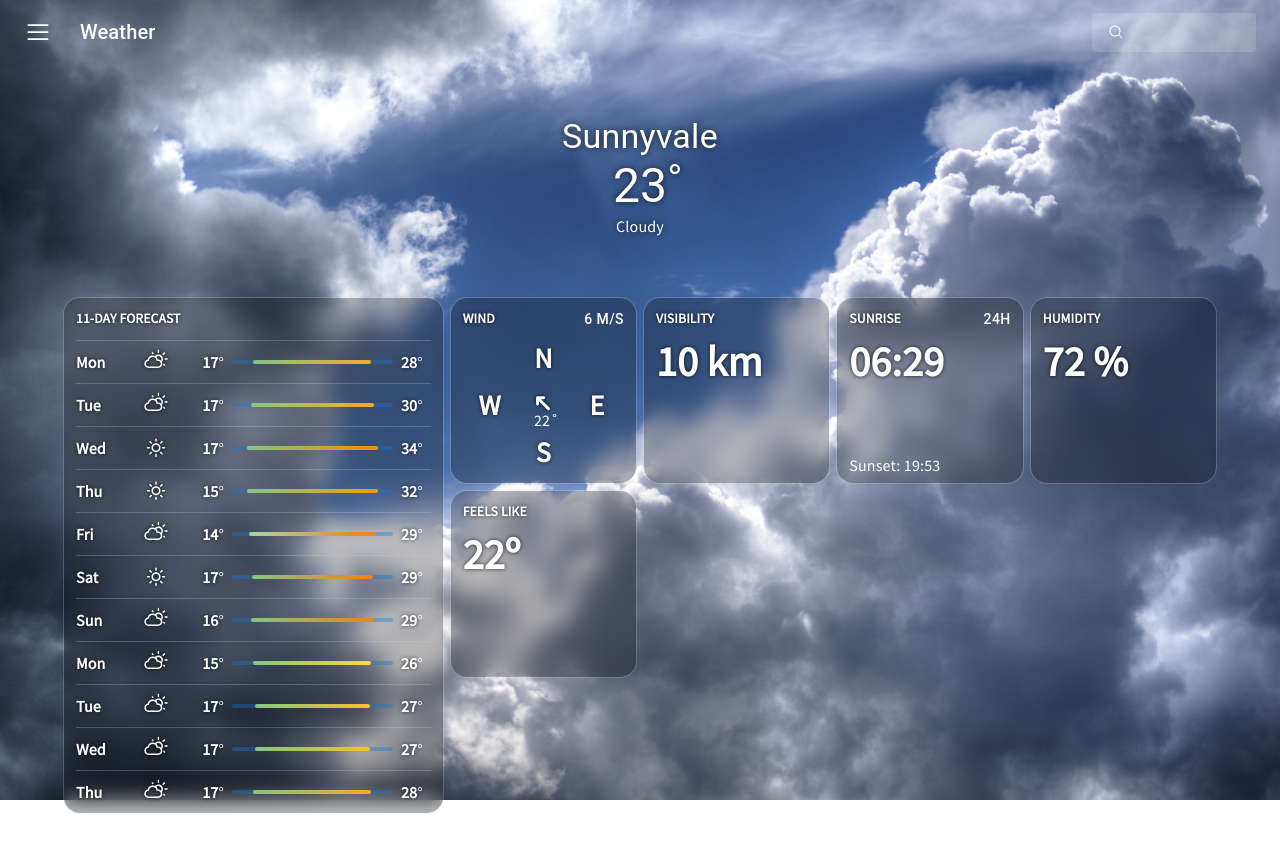
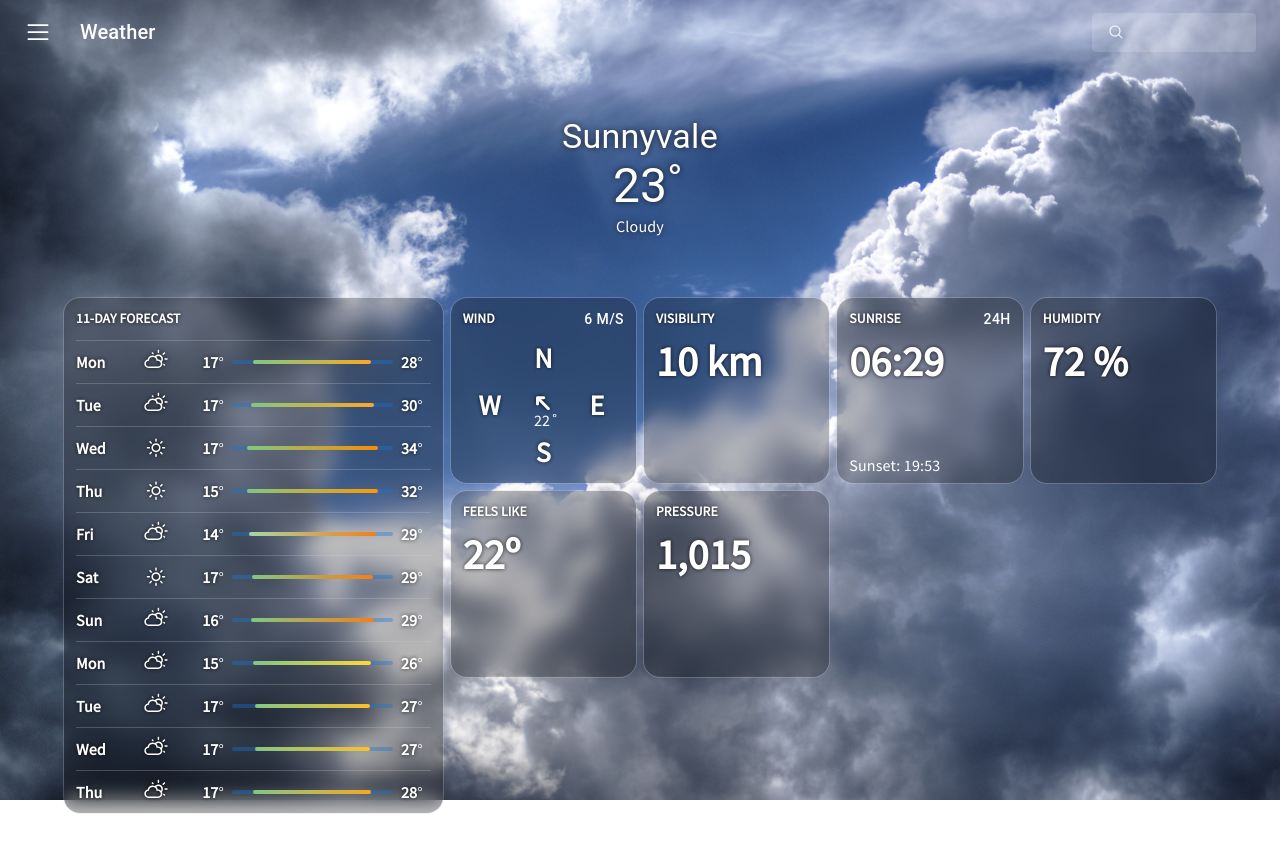
Before and after one commit to bannerett/weather-app, a React (Vite) app: page / in a window 1280 px wide. Shown: the top 852 px of the page. Built offline with nearby package versions, Linux system fonts and the light colour scheme; no server answers.

Commit message:
feat(PressureCard.tsx): set up the card and basic markup (#4)
* feat(PressureCard.tsx): set up the card and basic markup

* fix(SunriseCard.tsx, Grid.ts): fix incorrect property error

* ci(package.json): add npm command to remove docker image on build

```diff
--- a/package.json
+++ b/package.json
@@ -6,7 +6,8 @@
   "scripts": {
     "dev": "vite --host",
     "build": "tsc && vite build",
-    "preview": "vite preview"
+    "preview": "vite preview",
+    "docker:remove:image": "docker rmi weather-app"
   },
   "dependencies": {
     "@emotion/react": "^11.11.1",
--- a/src/App.tsx
+++ b/src/App.tsx
@@ -12,6 +12,7 @@ import CurrentWeatherCard from '~/components/CurrentWeatherCard';
 import FeelsLikeCard from '~/components/FeelsLikeCard';
 import ForecastsCard from '~/components/ForecastsCard';
 import HumidityCard from '~/components/HumidityCard';
+import PressureCard from '~/components/PressureCard';
 import SunriseCard from '~/components/SunriseCard';
 import TopBar from '~/components/TopBar';
 import VisibilityCard from '~/components/VisibilityCard';
@@ -140,6 +141,9 @@ function App() {
                 <Grid item xs={3}>
                   <FeelsLikeCard {...weather.current_observation.wind} />
                 </Grid>
+                <Grid item xs={3}>
+                  <PressureCard pressure={weather.current_observation.atmosphere.pressure} />
+                </Grid>
               </Grid>
             </Grid>
           </Grid>
--- /dev/null
+++ b/src/components/PressureCard.tsx
@@ -0,0 +1,20 @@
+import Card from '~/components/ui/Card';
+import Grid from '~/components/ui/Grid';
+import Strong from '~/components/ui/Strong';
+
+function PressureCard({ pressure }: { pressure: number }) {
+  return (
+    <Card.ContainerSquare>
+      <Grid.Container>
+        <Grid.Item>
+          <Card.Header>pressure</Card.Header>
+        </Grid.Item>
+        <Grid.Item xs={12}>
+          <Strong.Shadow sx={{ fontSize: 42 }}>{Math.round(pressure).toLocaleString()}</Strong.Shadow>
+        </Grid.Item>
+      </Grid.Container>
+    </Card.ContainerSquare>
+  );
+}
+
+export default PressureCard;
--- a/src/components/SunriseCard.tsx
+++ b/src/components/SunriseCard.tsx
@@ -29,12 +29,12 @@ function SunriseCard(phases: Astronomy) {
   return (
     <Card.ContainerSquare sx={{ position: 'relative', pb: 4 }}>
       <Grid.Container>
-        <Grid.FlexGridItem xs={12} sx={{ justifyContent: 'space-between' }}>
+        <Grid.Item xs={12} sx={{ display: 'flex', justifyContent: 'space-between' }}>
           <Card.Header>sunrise</Card.Header>
           <Button disableElevation onClick={toggleAmPm} sx={{ p: 0, color: '#fff', minWidth: 'unset' }} variant="text">
             {amPm ? 'AM/PM' : '24H'}
           </Button>
-        </Grid.FlexGridItem>
+        </Grid.Item>
         <Grid.Item xs={12}>
           <Strong.Shadow sx={{ fontSize: 42 }}>{sunrise}</Strong.Shadow>
         </Grid.Item>
--- a/src/components/VisibilityCard.tsx
+++ b/src/components/VisibilityCard.tsx
@@ -8,7 +8,7 @@ function VisibilityCard({ visibility }: { visibility: number }) {
   return (
     <Card.ContainerSquare overflow="hidden">
       <Grid.Container>
-        <Grid.Item>
+        <Grid.Item xs={12}>
           <Card.Header>visibility</Card.Header>
         </Grid.Item>
         <Grid.Item xs={12}>
--- a/src/components/ui/Grid.ts
+++ b/src/components/ui/Grid.ts
@@ -7,7 +7,4 @@ GridContainer.defaultProps = { container: true };
 const GridItem = styled(MuiGrid)({});
 GridItem.defaultProps = { item: true };
 
-const FlexGridItem = styled(MuiGrid)({ display: 'flex', alignItems: 'center' });
-GridItem.defaultProps = { item: true };
-
-export default { Container: GridContainer, Item: GridItem, FlexGridItem };
+export default { Container: GridContainer, Item: GridItem };
```
